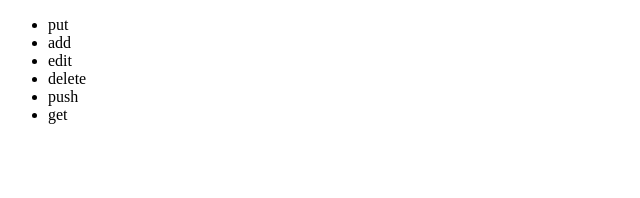
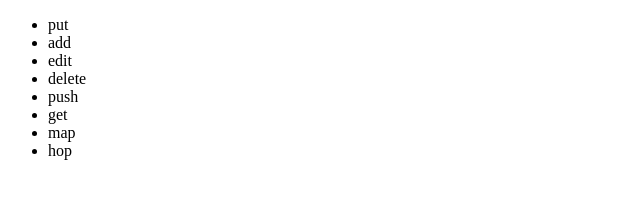
Before and after one commit to caojianx/git_learning, a plain HTML site: page index.html in a window 1280 px wide. Shown: the full height of the page, 0-640 px from the left. Drawn offline with Linux system fonts and the light colour scheme.

Commit message:
add map and hop

```diff
--- a/index.html
+++ b/index.html
@@ -27,6 +27,12 @@
     <li>
         get
     </li>
+    <li>
+        map
+    </li>
+    <li>
+        hop
+    </li>
 </ul>
 </body>
 </html>
```
